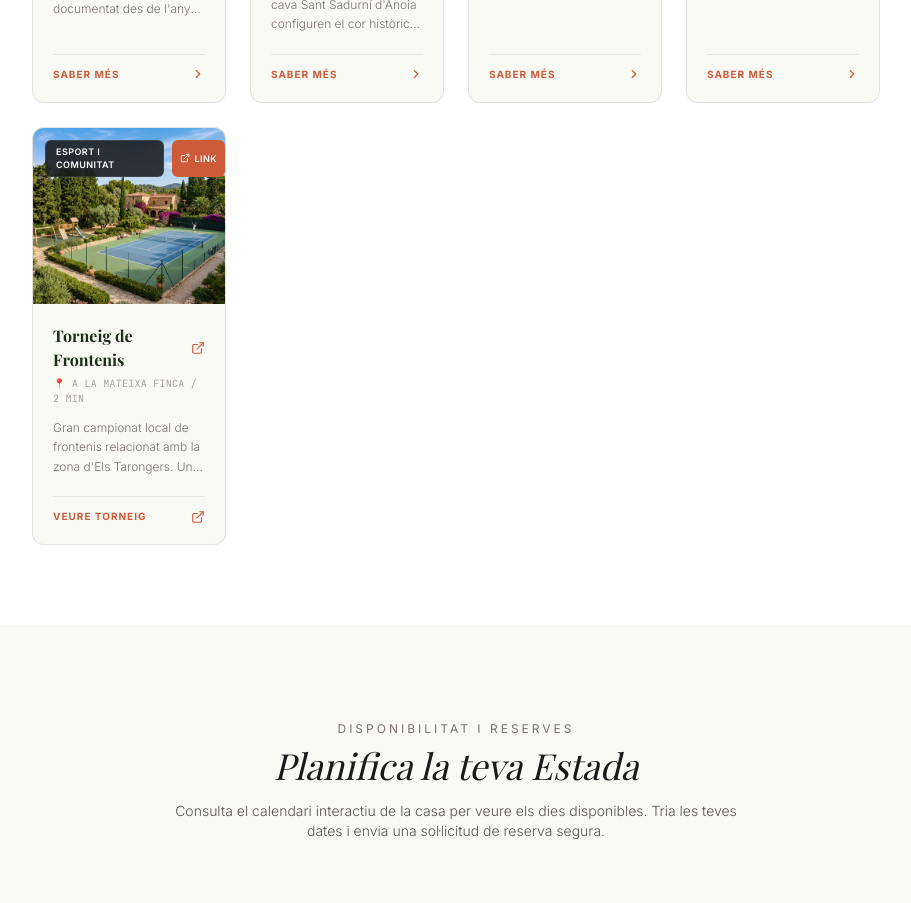
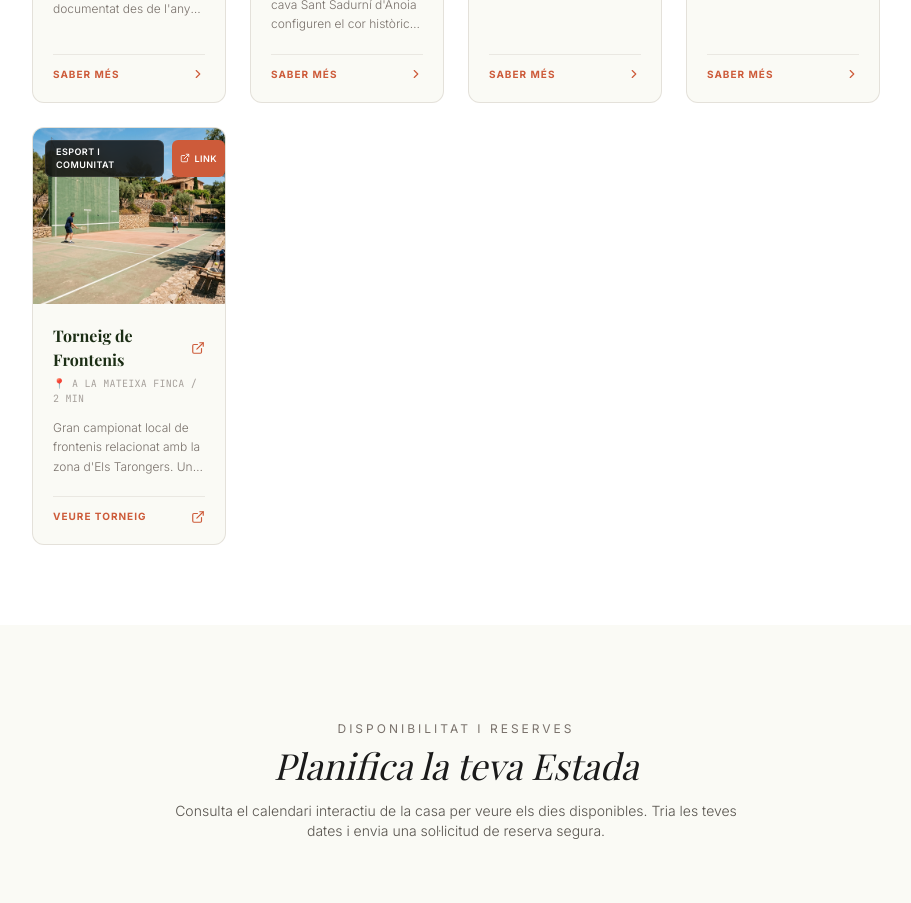
Before and after one commit to tarache450/CASA-TARONGERS-1967, a React (Vite) app: page / in a window 1280 px wide. Shown: the part 3740-4643 px from the top of the page, without its empty margins (184-1095 px from the left). Built offline with nearby package versions, Linux system fonts and the light colour scheme; a web font is replaced by a local one.

Commit message:
feat: replace fronton tournament card image with authentic fronton court

```diff
--- a/src/recommendationsData.ts
+++ b/src/recommendationsData.ts
@@ -326,7 +326,7 @@ export const RECOMMENDATIONS: Recommendation[] = [
       es: 'Deporte y Comunidad',
       en: 'Sports & Community'
     },
-    image: '/images/casa_tarongers_tennis_1784214077486.jpg',
+    image: '/images/casa_tarongers_fronton.jpg',
     externalUrl: 'https://campionat-frontenis-els-tarongers.vercel.app/el-meu-torneig',
     description: {
       ca: 'Gran campionat local de frontenis relacionat amb la zona d\'Els Tarongers. Un esdeveniment esportiu i comunitari únic per gaudir de la passió pel frontó.',
```
Also changed, not shown: public/images/casa_tarongers_fronton.jpg (added).
